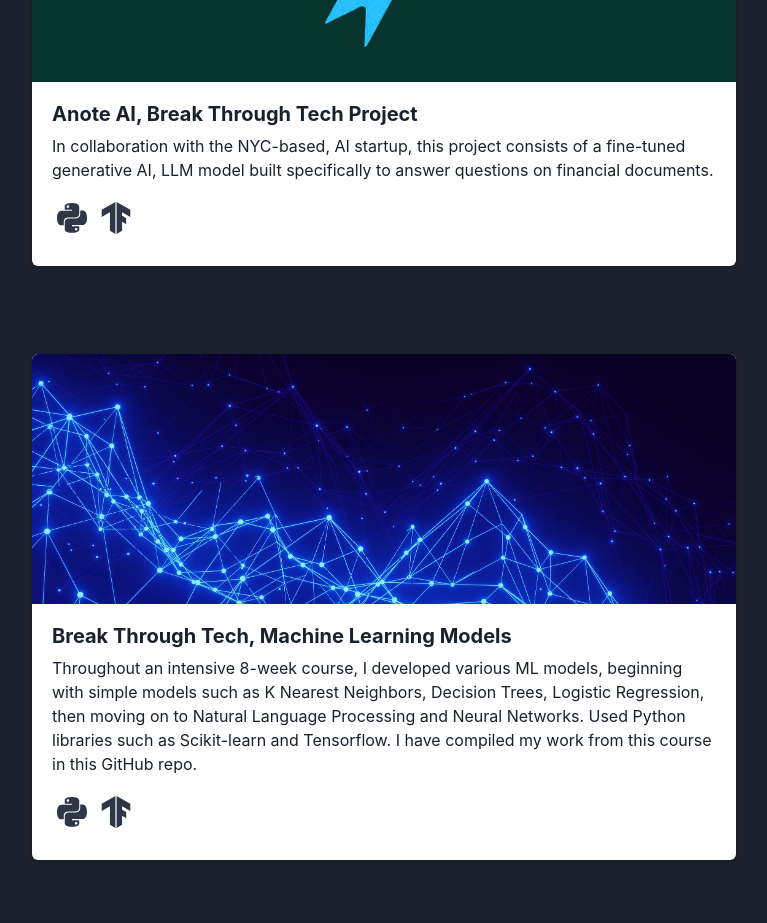
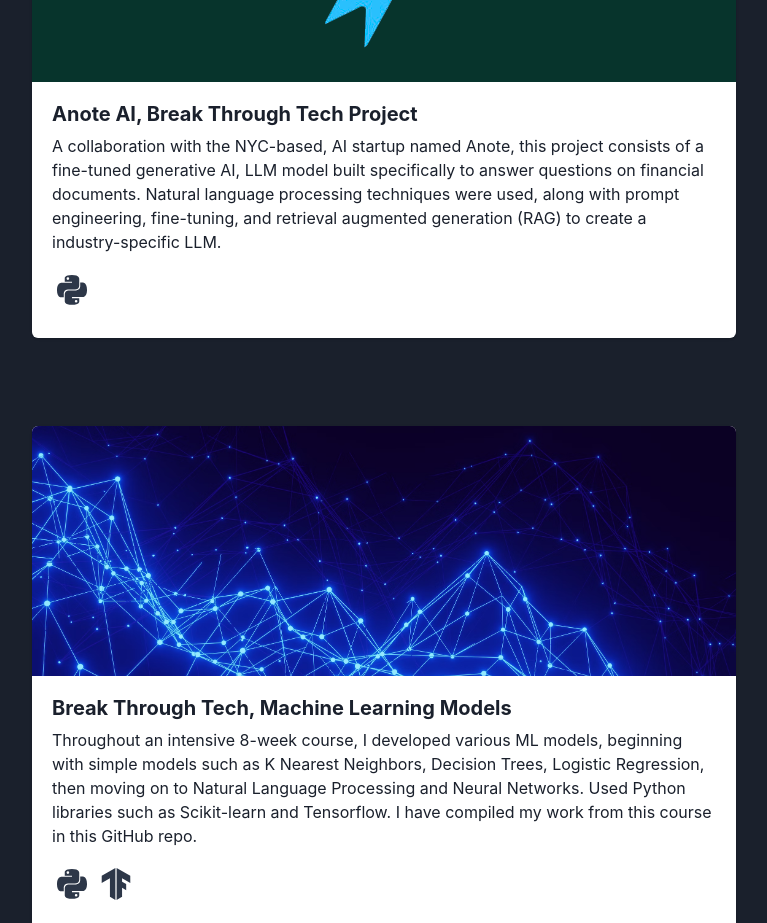
Before and after one commit to eden-chung/Portfolio, a React (Create React App) app: page / in a window 1280 px wide. Shown: the part 1020-1943 px from the top of the page, without its empty margins (256-1023 px from the left). Built offline with nearby package versions, Linux system fonts and the light colour scheme.

Commit message:
edit description for anote project

```diff
--- a/src/Projects.js
+++ b/src/Projects.js
@@ -70,7 +70,7 @@ export default function Projects() {
                     <Stack px={4} spacing={5}>
                         <VStack>
                         <Box mb={20}>
-                                <CustomLink href="https://github.com/eden-chung/BreakThroughTechAI" isExternal>
+                                <CustomLink href="https://github.com/eden-chung/AnoteML" isExternal>
                                     <div
                                         style={{
                                             transition: "transform 0.3s ease-in-out",
@@ -91,17 +91,12 @@ export default function Projects() {
                                             <Stack>
                                                 <CardBody align="left">
                                                     <Heading size="md">Anote AI, Break Through Tech Project</Heading>
-                                                    <Text py={2}>In collaboration with the NYC-based, AI startup, this project consists of a fine-tuned generative AI, LLM model built specifically to answer questions on financial documents.</Text>
+                                                    <Text py={2}>A collaboration with the NYC-based, AI startup named Anote, this project consists of a fine-tuned generative AI, LLM model built specifically to answer questions on financial documents. Natural language processing techniques were used, along with prompt engineering, fine-tuning, and retrieval augmented generation (RAG) to create a industry-specific LLM.</Text>
                                                     <HStack py={2}>
                                                         <Icon
                                                             as={BiLogoPython}
                                                             color="gray.700"
                                                             boxSize={10}
-                                                        />
-                                                        <Icon
-                                                            as={SiTensorflow}
-                                                            color="gray.700"
-                                                            boxSize={8}
                                                         />
                                                     </HStack>
                                                 </CardBody>
```
